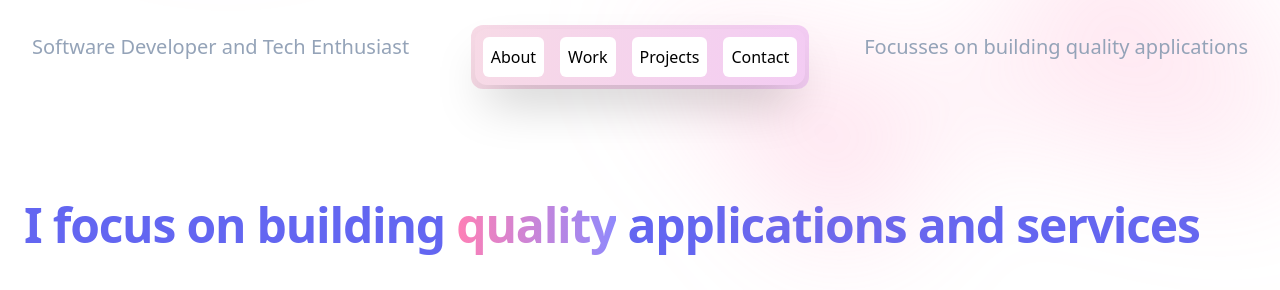
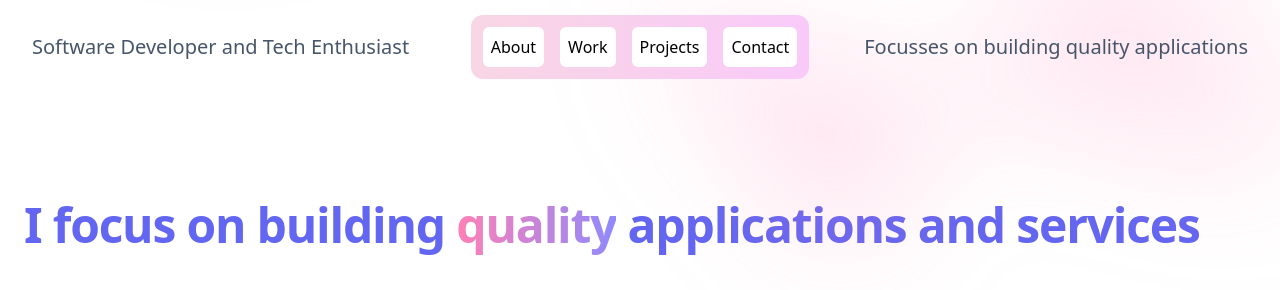
Before and after one commit to venkataRahulbabu/Portfolio, a website built with Vite: page index.html in a window 1280 px wide. Shown: the part 475-765 px from the top of the page. Built offline with nearby package versions, Linux system fonts and the light colour scheme.

```diff
--- a/index.html
+++ b/index.html
@@ -13,6 +13,8 @@
     <link rel="icon" href="images/favicon (1).ico" type="image/x-icon" sizes="any">
 
     <link rel="stylesheet" href="output.css">
+
+
 </head>
 
 <body>
@@ -79,13 +81,13 @@
             </div>
 
             <div class="md:-my-16 -my-20">
-                <p class="lg:hidden text-center text-slate-400 font-medium font-sans text-xl sm:my-auto">Software
+                <p class="lg:hidden text-center text-slate-600 font-medium font-sans text-xl sm:my-auto">Software
                     Developer and Tech Enthusiast</p>
                 <span
-                    class="hidden lg:block absolute left-8 lg:-my-3 text-slate-400 font-sans font-medium md:text-base lg:text-xl">Software
+                    class="hidden lg:block absolute left-8 lg:-my-3 text-slate-600 font-sans font-medium md:text-base lg:text-xl">Software
                     Developer and Tech Enthusiast</span>
                 <span
-                    class="hidden lg:block absolute right-8 lg:-my-3 text-slate-400 font-sans font-medium text-base lg:text-xl">Focusses
+                    class="hidden lg:block absolute right-8 lg:-my-3 text-slate-600 font-sans font-medium text-base lg:text-xl">Focusses
                     on
                     building quality applications</span>
             </div>
@@ -101,8 +103,8 @@
 
 
             <div class="flex items-center justify-center my-32 sm:my-auto lg:my-3">
-                <div class="fixed bg-gradient-to-r from-[#f7dae6] to-[#f3ccf3] text-center rounded-xl p-1 ">
-                    <ul class="flex items-center justify-center shadow-2xl rounded-xl">
+                <div class="fixed bg-gradient-to-r from-[#f8d6e4] to-[#f9caf9] text-center rounded-xl p-1 lg:mb-5 xs:mt-16 sm:mt-0">
+                    <ul class="flex items-center justify-center rounded-xl">
                         <li class="m-2 p-2 rounded-md hover:bg-gray-100 bg-white font-medium"><a href="#about">About</a>
                         </li>
                         <li class="m-2 p-2 rounded-md hover:bg-gray-100 bg-white font-medium"><a href="#work">Work</a>
```
Also changed, not shown: index.js (+15 -0 lines).
